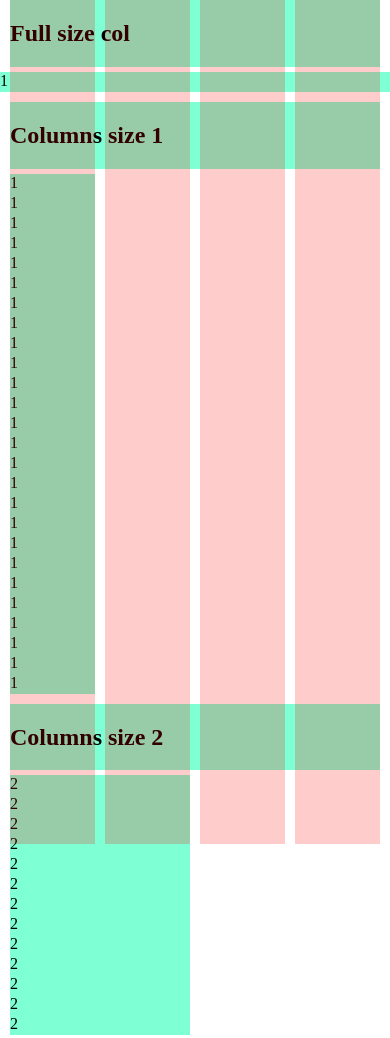
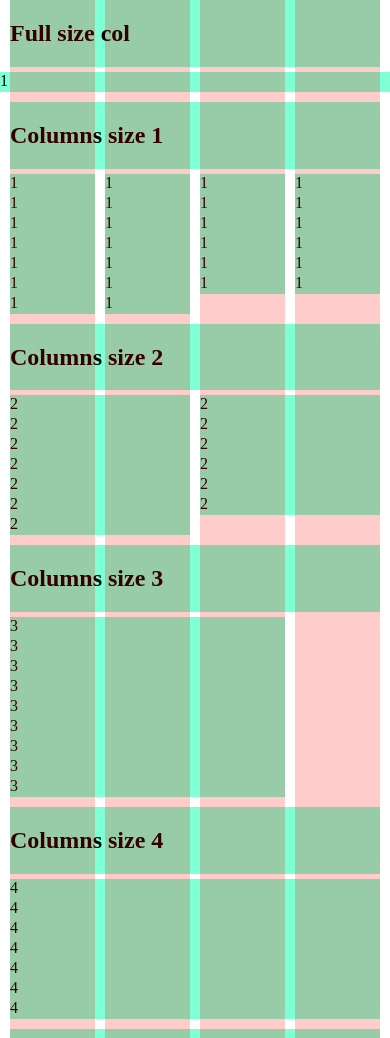
Before and after one commit to olivier-fortin/POC-Grid, a plain HTML site: page index.html in a window 390 px wide. Shown: the top 1038 px of the page. Drawn offline with nearby package versions, Linux system fonts and the light colour scheme; files that its build step writes are made by us from their sources.

Commit message:
Ajust flex-direction for columns on mobile.

```diff
--- a/css/grid/_column.scss
+++ b/css/grid/_column.scss
@@ -26,7 +26,7 @@
 
         > .row,
         > * > .row {
-            flex-direction: column;
+            //flex-direction: column;
             margin-left: -$column-gutter-xs/2;
             margin-right: -$column-gutter-xs/2;
         }
```
